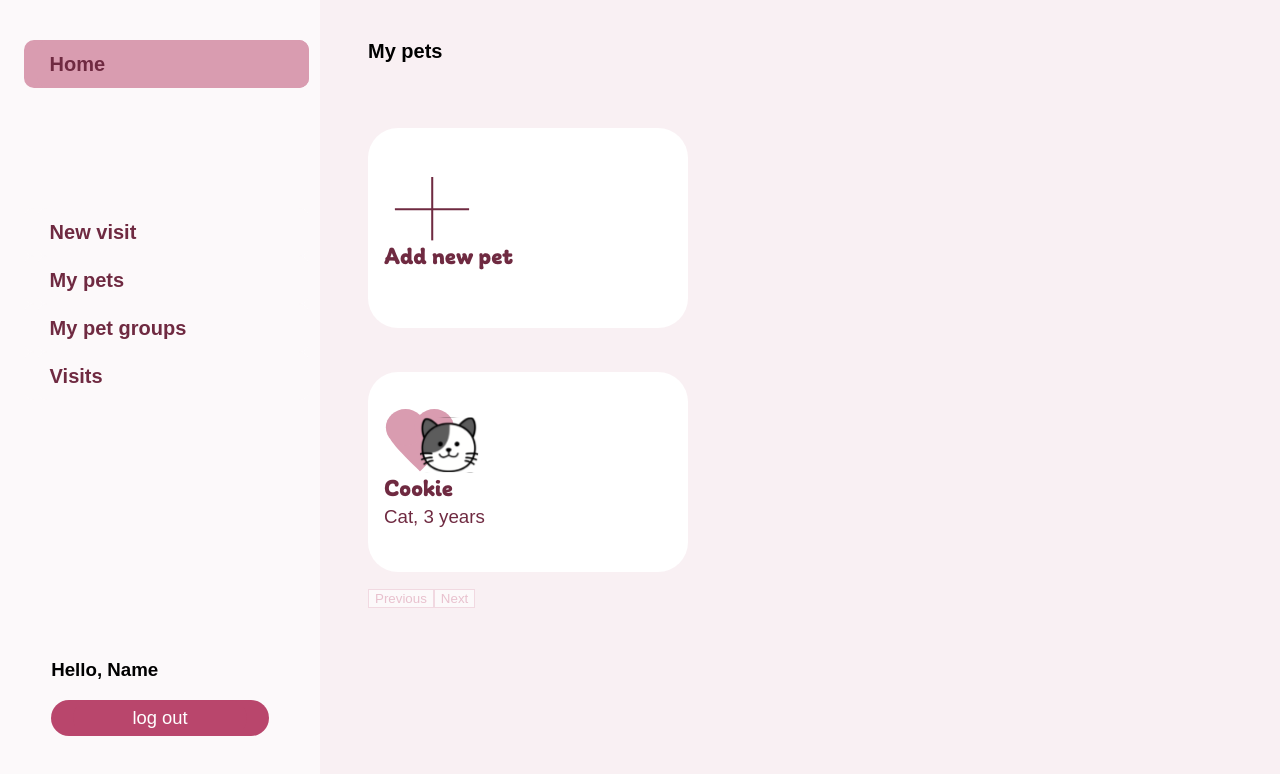
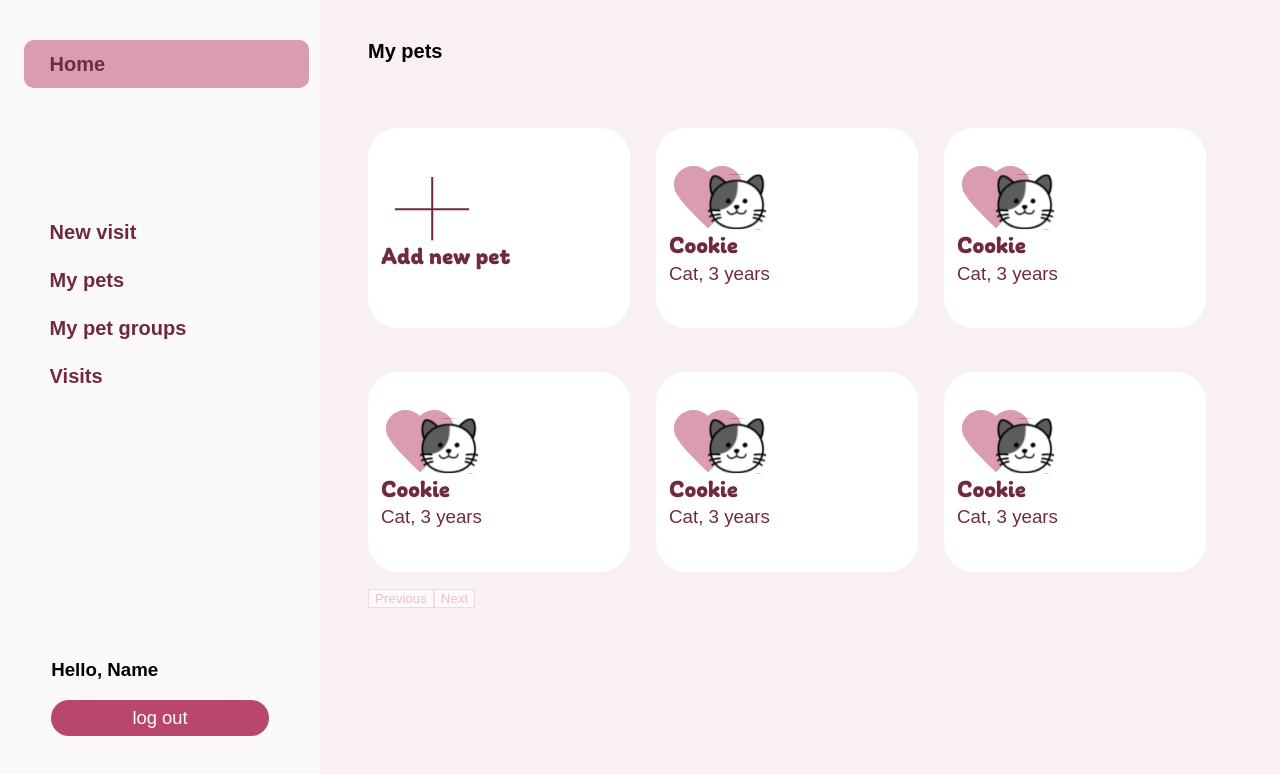
Before and after one commit to achwi00/vetclinic-front, a React (Create React App) app: page /dashboard/my-pets in a window 1280 px wide. Shown: the top 774 px of the page. Built offline with nearby package versions, Linux system fonts and the light colour scheme.

Commit message:
[Fix] Fixed pet displaying

```diff
--- a/src/styles/pets.css
+++ b/src/styles/pets.css
@@ -17,19 +17,18 @@
 }
 .pet-holder ul{
     display: flex;
+    flex-direction: row;
     flex-wrap: wrap;
+    justify-content: flex-start;
     gap: 2vw;
     margin: 0 auto;
     width: 100%;
     height: 80%;
 }
 li{
-    flex-grow: 1;
-    flex-shrink: 1;
-    flex-basis: calc(33.333% - 2vw);
+    width: calc(33.333% - 2vw);
 }
-
 .pet{
     min-height: 25vh;
-    max-width: 25vw;
+    max-width: 24vw;
 }
--- a/src/views/user_dashboard/DashboardMyPets.js
+++ b/src/views/user_dashboard/DashboardMyPets.js
@@ -14,7 +14,10 @@ function DashboardMyPets(){
     const boxes = [
         {iconName: 'plus', title: 'Add new pet'},
         {iconName: 'cat', title: 'Cookie', descrPart1: 'Cat, 3 years', },
-
+        {iconName: 'cat', title: 'Cookie', descrPart1: 'Cat, 3 years', },
+        {iconName: 'cat', title: 'Cookie', descrPart1: 'Cat, 3 years', },
+        {iconName: 'cat', title: 'Cookie', descrPart1: 'Cat, 3 years', },
+        {iconName: 'cat', title: 'Cookie', descrPart1: 'Cat, 3 years', }
     ]
     return(
         <div className="all-holder">
@@ -36,6 +39,7 @@ function DashboardMyPets(){
                             />
                         ))}
                         styleClass="pet-holder"
+                        itemsPerPage={6}
                     />
                 </div>
             </div>
```
